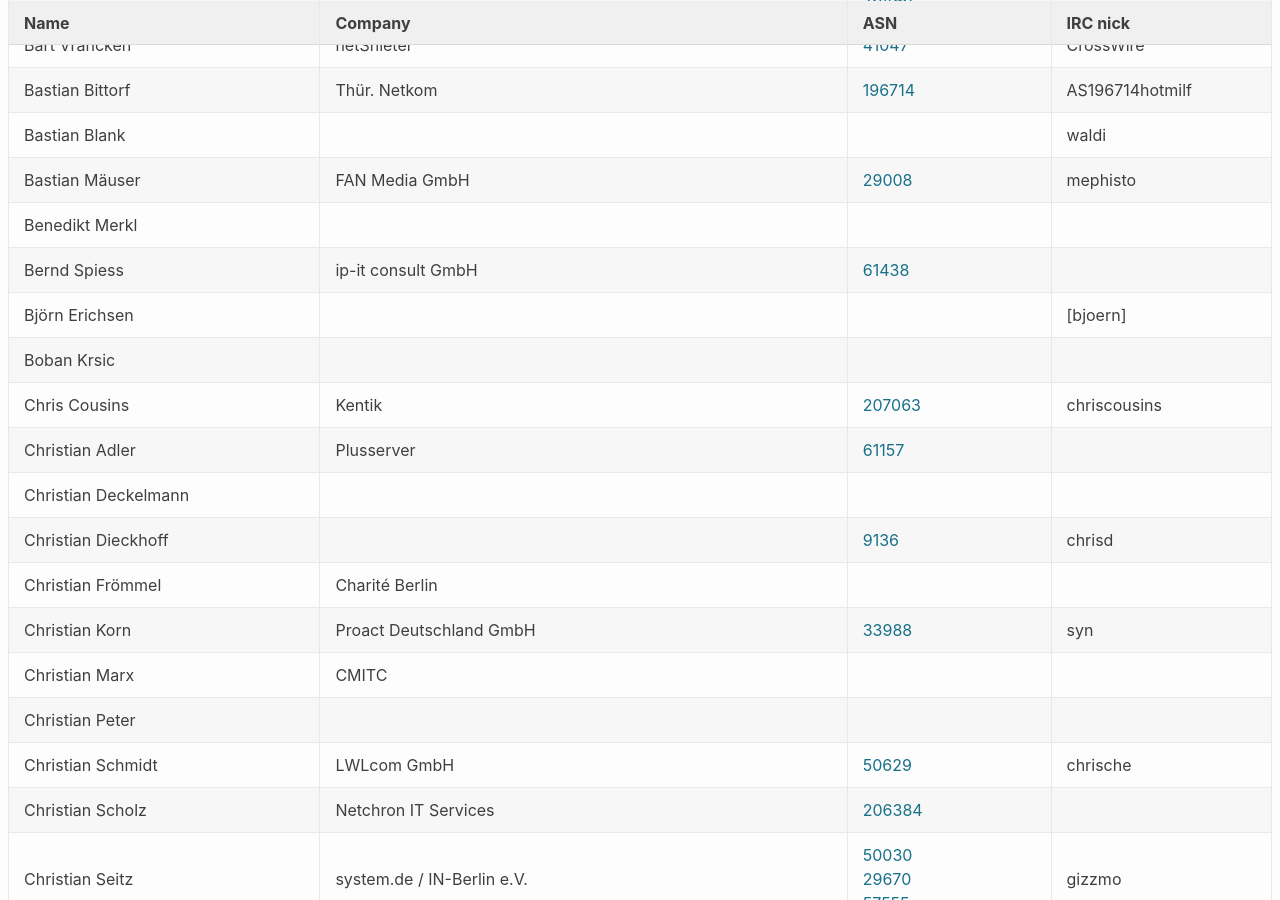
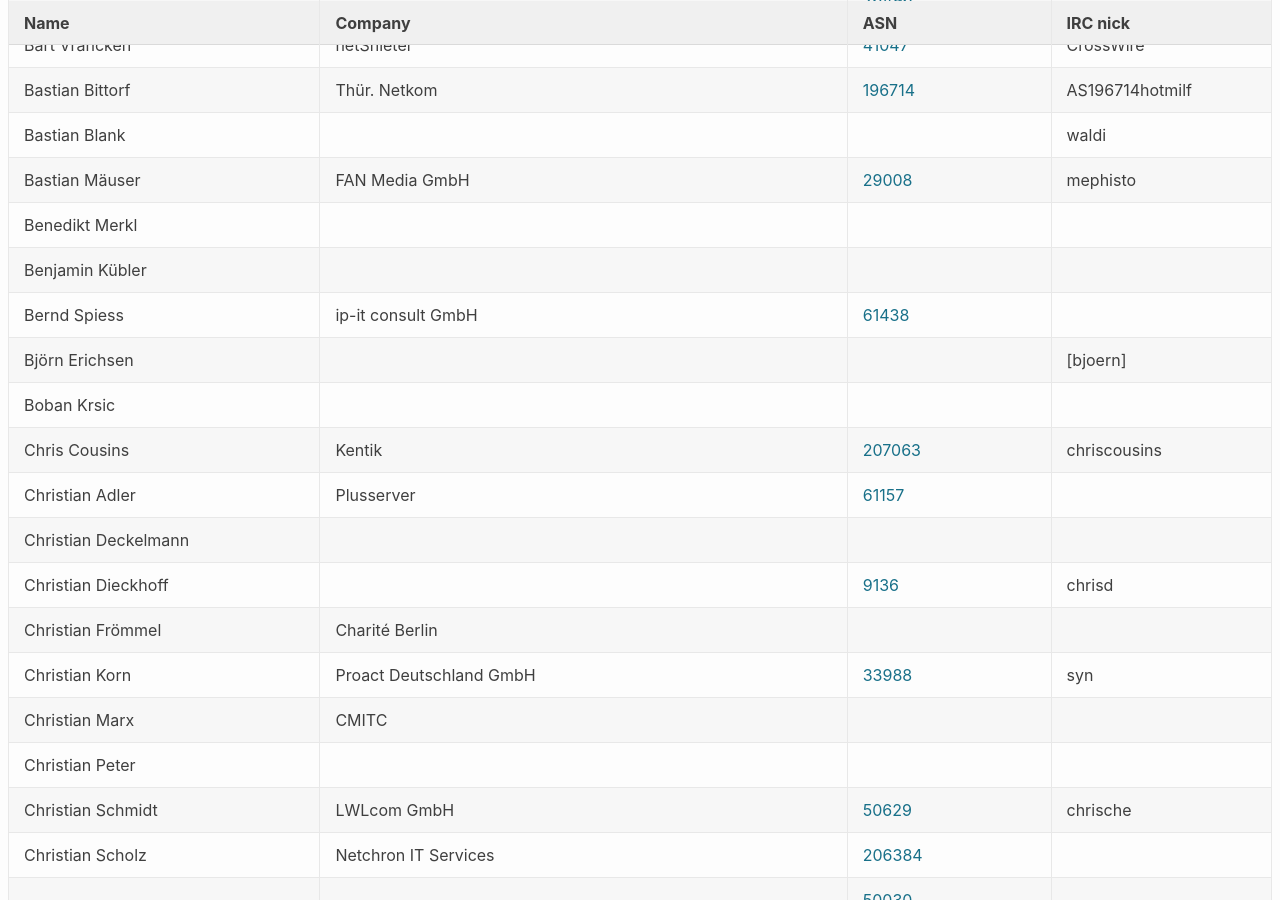
Before and after one commit to denog/pretix-attendeelist, a Jekyll site: the page built from index.markdown, in a window 1280 px wide and 900 px high, scrolled down 1231 px. Built offline with Jekyll 4.4.1, drawn with Linux system fonts in a browser that asks for light colours.

Commit message:
Latest data: Thu Oct 22 09:26:25 UTC 2020

```diff
--- a/_data/attendees.json
+++ b/_data/attendees.json
@@ -174,6 +174,12 @@
     "asn": null
   },
   {
+    "name": "Benjamin Kübler",
+    "company": null,
+    "irc": null,
+    "asn": null
+  },
+  {
     "name": "Bernd Spiess",
     "company": "ip-it consult GmbH",
     "irc": null,
```
